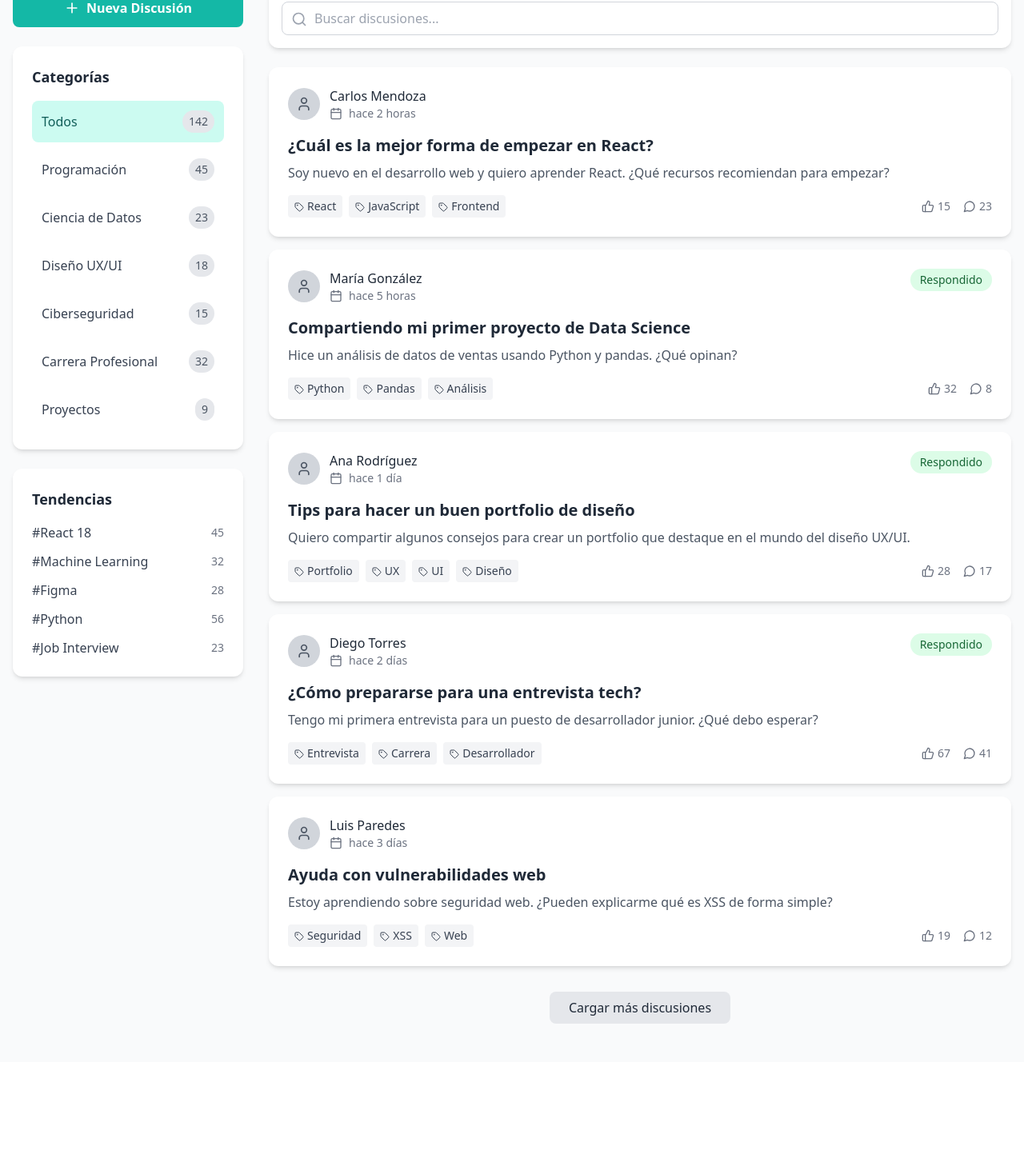
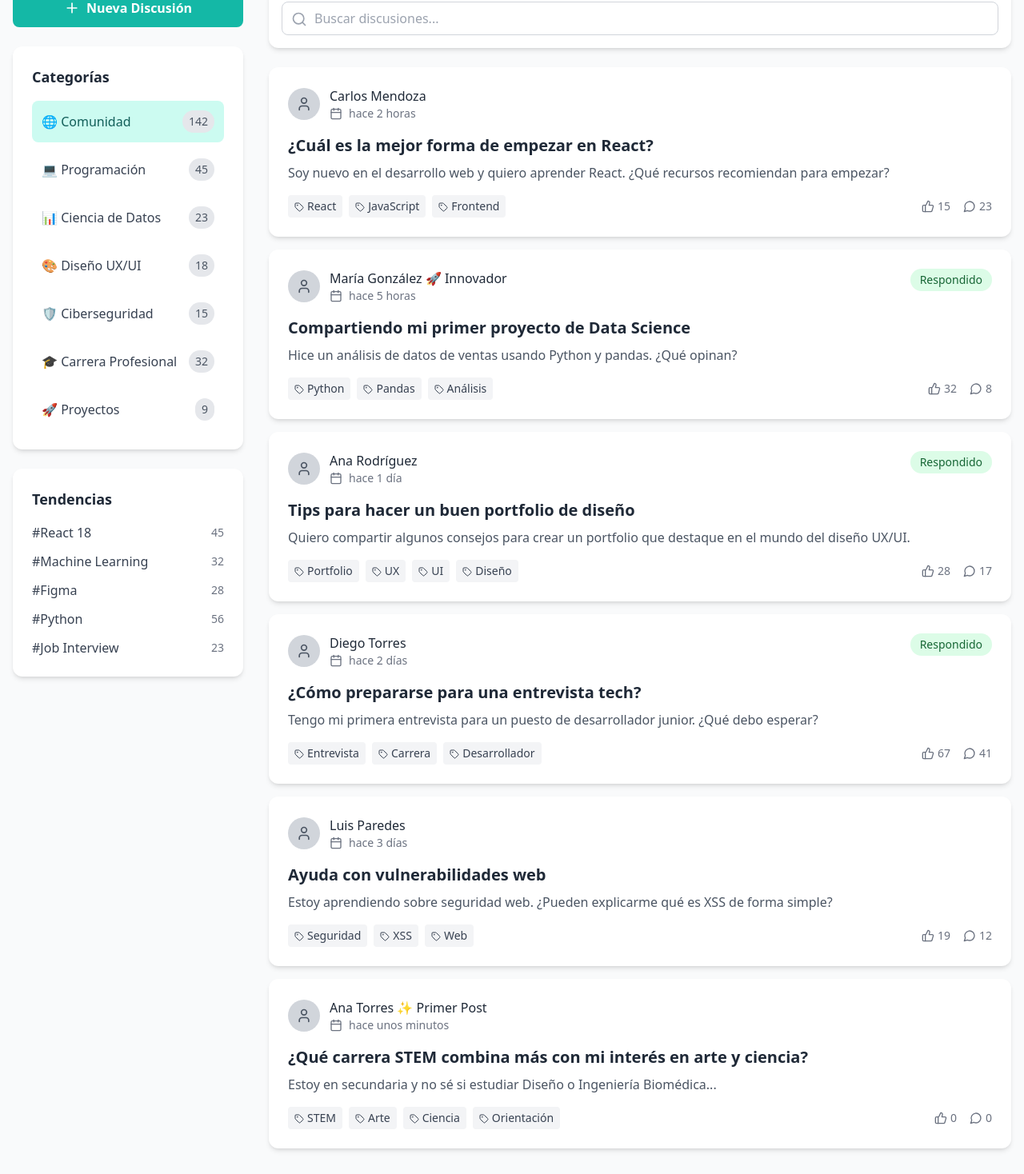
Before and after one commit to AriannaYauri/SumaqTech, a React (Vite) app: page /foro in a window 1280 px wide. Shown: the part 351-1819 px from the top of the page at 80% size. Before the commit the page ends 1679 px from the top, so only its background shows below. Built offline with nearby package versions, Linux system fonts and the light colour scheme.

Commit message:
Añadí emojis a las categorías e insignias a los comentarios

```diff
--- a/src/pages/Foro.tsx
+++ b/src/pages/Foro.tsx
@@ -5,7 +5,7 @@
   const [selectedCategory, setSelectedCategory] = useState('all');
 
   const categories = [
-    { id: 'all', name: 'Todos', count: 142 },
+  { id: 'all', name: 'Comunidad', count: 142 },
     { id: 'programming', name: 'Programación', count: 45 },
     { id: 'data-science', name: 'Ciencia de Datos', count: 23 },
     { id: 'design', name: 'Diseño UX/UI', count: 18 },
@@ -30,7 +30,7 @@
     {
       id: 2,
       title: 'Compartiendo mi primer proyecto de Data Science',
-      author: 'María González',
+      author: 'María González 🚀 Innovador',
       category: 'data-science',
       replies: 8,
       likes: 32,
@@ -74,6 +74,18 @@
       excerpt: 'Estoy aprendiendo sobre seguridad web. ¿Pueden explicarme qué es XSS de forma simple?',
       tags: ['Seguridad', 'XSS', 'Web'],
       isAnswered: false
+    },
+    {
+      id: 6,
+      title: '¿Qué carrera STEM combina más con mi interés en arte y ciencia?',
+      author: 'Ana Torres ✨ Primer Post',
+      category: 'career',
+      replies: 0,
+      likes: 0,
+      time: 'hace unos minutos',
+      excerpt: 'Estoy en secundaria y no sé si estudiar Diseño o Ingeniería Biomédica...',
+      tags: ['STEM', 'Arte', 'Ciencia', 'Orientación'],
+      isAnswered: false
     }
   ];
 
@@ -98,7 +110,7 @@
             <MessageSquare className="w-8 h-8 text-teal-600" />
           </div>
           <h1 className="text-4xl font-bold text-gray-800 mb-4">
-            Foro de la Comunidad
+            <span style={{ color: '#00BFA5' }}>Foro de la Comunidad</span>
           </h1>
           <p className="text-xl text-gray-600 max-w-3xl mx-auto">
             Conecta, aprende y comparte conocimientos con estudiantes y profesionales de tecnología.
@@ -128,7 +140,16 @@
                         : 'hover:bg-gray-100 text-gray-700'
                     }`}
                   >
-                    <span className="font-medium">{category.name}</span>
+                    <span className="font-medium">
+                      {category.id === 'programming' && '💻 '}
+                      {category.id === 'data-science' && '📊 '}
+                      {category.id === 'design' && '🎨 '}
+                      {category.id === 'cybersecurity' && '🛡️ '}
+                      {category.id === 'career' && '🎓 '}
+                      {category.id === 'all' && '🌐 '}
+                      {category.id === 'projects' && '🚀 '}
+                      {category.name}
+                    </span>
                     <span className="text-sm bg-gray-200 text-gray-600 px-2 py-1 rounded-full">
                       {category.count}
                     </span>
```
